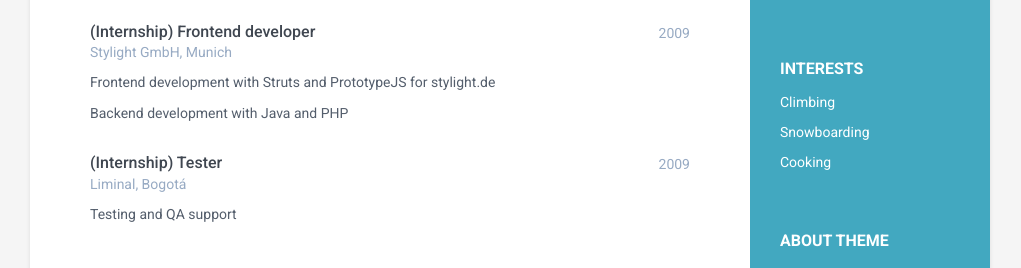
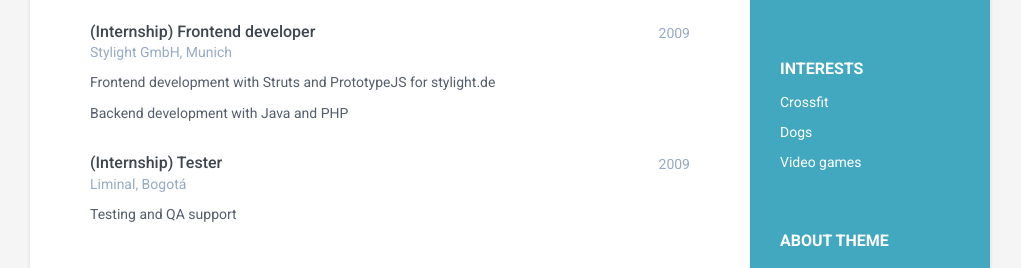
Before and after one commit to jacruzca/jacruzca.github.io, a Jekyll site: the page built from index.html, in a window 1280 px wide. Shown: the part 1051-1319 px from the top of the page, without its empty margins (130-1151 px from the left). Built offline with Jekyll 4.4.1, drawn with Linux system fonts in a browser that asks for light colours.

Commit message:
finished interests

```diff
--- a/_includes/interests.html
+++ b/_includes/interests.html
@@ -1,8 +1,8 @@
 <div class="interests-container container-block">
 <h2 class="container-block-title">Interests</h2>
 <ul class="list-unstyled interests-list">
-<li>Climbing</li>
-<li>Snowboarding</li>
-<li>Cooking</li>
+<li>Crossfit</li>
+<li>Dogs</li>
+<li>Video games</li>
 </ul>
 </div><!--//interests-->
```
